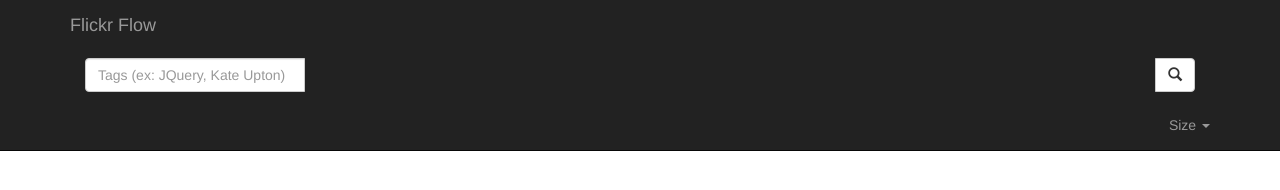
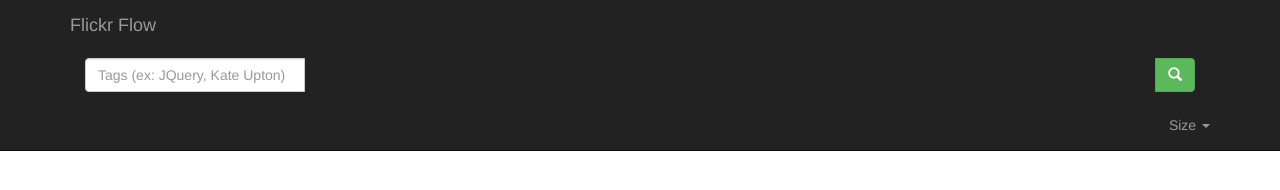
Before and after one commit to vspiewak/FlickrFlow, a plain HTML site: page index.html in a window 1280 px wide. Drawn offline with Linux system fonts and the light colour scheme; no server answers.

Commit message:
Use a green search button

```diff
--- a/index.html
+++ b/index.html
@@ -35,7 +35,7 @@
             <div class="input-group">
               <input id="tags" type="text" class="form-control" placeholder="Tags (ex: JQuery, Kate Upton)" name="srch-term" id="srch-term">
               <div class="input-group-btn">
-                <button id="search" class="btn btn-default" type="submit"><i class="glyphicon glyphicon-search"></i></button>
+                <button id="search" class="btn btn-success" type="submit"><i class="glyphicon glyphicon-search"></i></button>
               </div>
             </div>
           </form>
```
